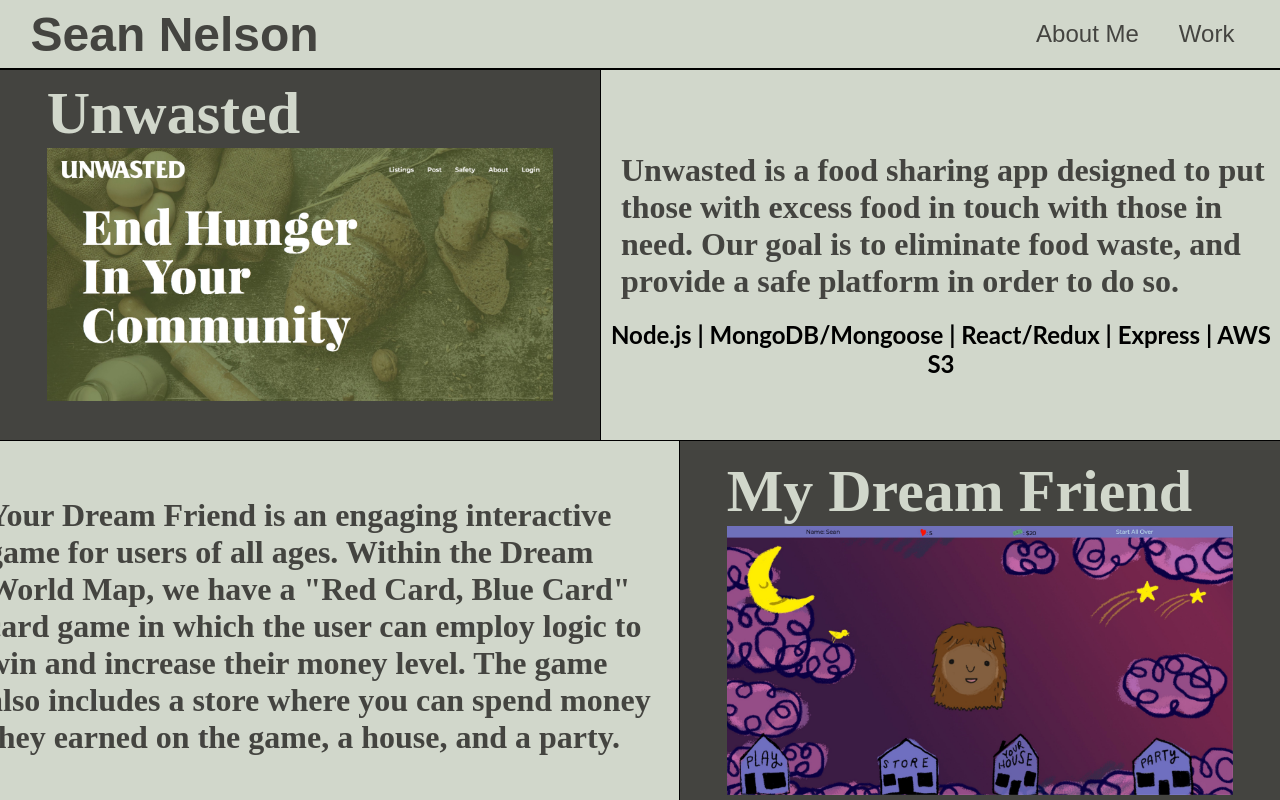
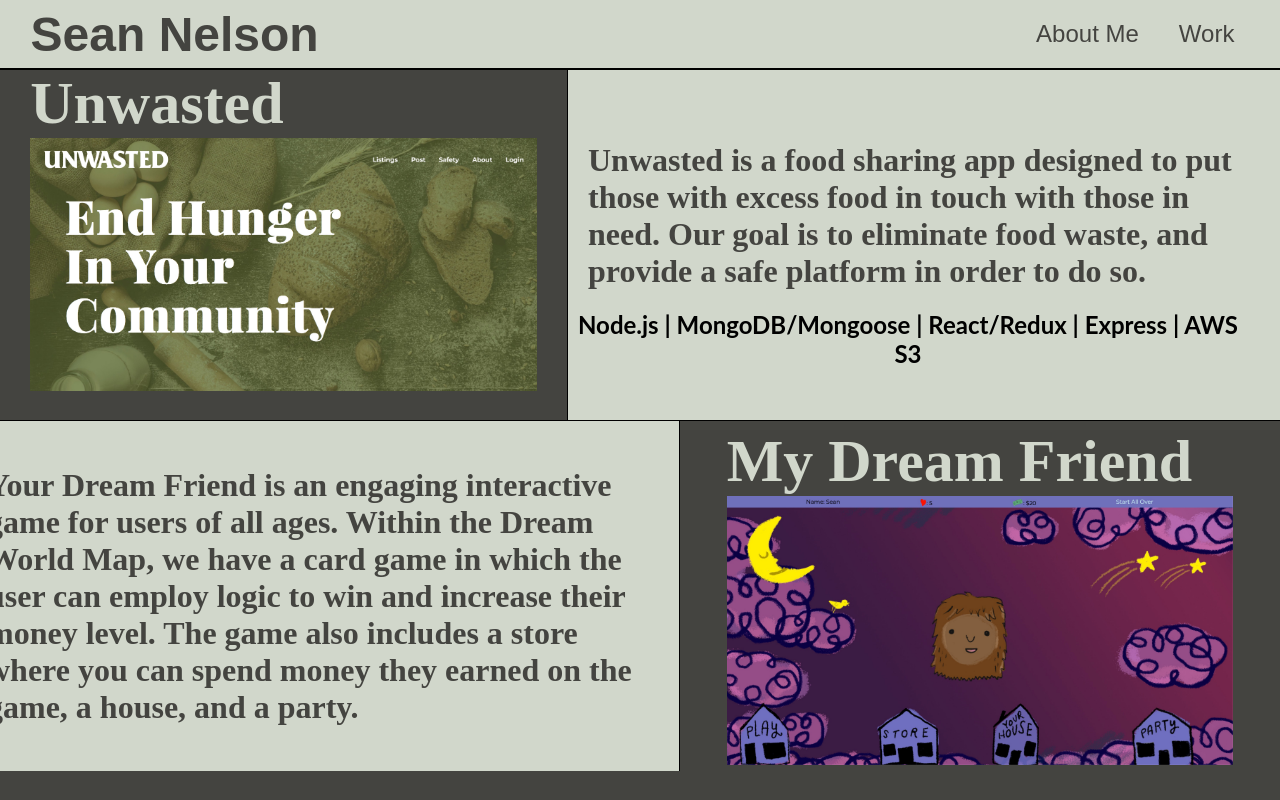
Before and after one commit to seanpatches/sean-nelson-portfolio, a Gatsby site: page /work in a window 1280 px wide. Built offline with nearby package versions, Linux system fonts and the light colour scheme; Gatsby itself is replaced by a stand-in of ours.

Commit message:
touch up work page

```diff
--- a/src/projectInfo.js
+++ b/src/projectInfo.js
@@ -9,7 +9,7 @@ export const unwasted = {
 
 export const dream = {
   name: 'My Dream Friend',
-  description: 'Your Dream Friend is an engaging interactive game for users of all ages. Within the Dream World Map, we have a "Red Card, Blue Card" card game in which the user can employ logic to win and increase their money level. The game also includes a store where you can spend money they earned on the game, a house, and a party.',
+  description: 'Your Dream Friend is an engaging interactive game for users of all ages. Within the Dream World Map, we have a card game in which the user can employ logic to win and increase their money level. The game also includes a store where you can spend money they earned on the game, a house, and a party.',
   firstImage: 'dream1.jpg',
   secondImage: 'dream2.jpg',
   link: 'https://donut-group.github.io/',
--- a/src/styles/dreamProjectThumb.module.css
+++ b/src/styles/dreamProjectThumb.module.css
@@ -3,10 +3,19 @@
 }
 
 .animated {
+  -webkit-transition: color 0.5s;
+  -moz-transition:    color 0.5s;
+  -ms-transition:     color 0.5s;
+  -o-transition:      color 0.5s;
+  transition:         color 0.5s;
   animation-duration: 1s;
   animation-fill-mode: both;
   -webkit-animation-duration: 1s;
   -webkit-animation-fill-mode: both
+}
+
+.animated:hover{
+  color: white;
 }
 
 @-webkit-keyframes fadeInRight {
@@ -65,11 +74,12 @@
 
  .dreamProjectThumb .left {
   display: flex;
+  flex: 50%;
   flex-direction: row;
   background: #d1d7cb;
   width: 100%;
   height: 45%;
-  min-height: 370px;
+  min-height: 350px;
   display: flex;
   justify-content: center;
   align-items: center;
@@ -78,10 +88,11 @@
  }
 
  .dreamProjectThumb .right {
+  display: flex;
+  flex: 50%;
   background: #444440;
   width: 100%;
   min-width: 600px;
-  display: flex;
   justify-content: center;
   z-index: 1;
  }
--- a/src/styles/unwastedProjectThumb.module.css
+++ b/src/styles/unwastedProjectThumb.module.css
@@ -1,8 +1,17 @@
 .animated {
+  -webkit-transition: color 0.5s;
+  -moz-transition:    color 0.5s;
+  -ms-transition:     color 0.5s;
+  -o-transition:      color 0.5s;
+  transition:         color 0.5s;
   animation-duration: 1s;
   animation-fill-mode: both;
   -webkit-animation-duration: 1s;
   -webkit-animation-fill-mode: both
+}
+
+h2:hover{
+  color: white;
 }
 
 @-webkit-keyframes fadeInLeft {
@@ -71,10 +80,8 @@
   display: flex;
   flex-direction: row;
   background: #d1d7cb;
-  width: 100%;
-  height: 50%;
-  min-height: 370px;
-  display: flex;
+  flex: 50%;
+  min-height: 350px;
   justify-content: center;
   align-items: center;
   border-left: solid black 1px;
@@ -83,9 +90,9 @@
 
  .unwastedProjectThumb .left {
   background: #444440;
-  width: 100%;
-  min-width: 600px;
   display: flex;
+  flex: 50%;
+  min-height: 30%;
   position: relative;
   bottom: 15px;
   justify-content: center;
--- a/src/styles/work.module.css
+++ b/src/styles/work.module.css
@@ -1,6 +1,3 @@
-.work {
-  overflow: auto;
-}
 .animatedFadeInLeft {
   opacity: 0
 }
```
